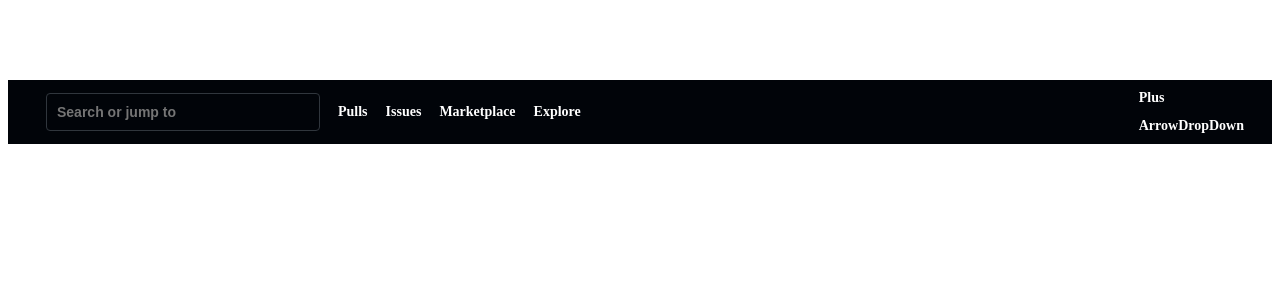
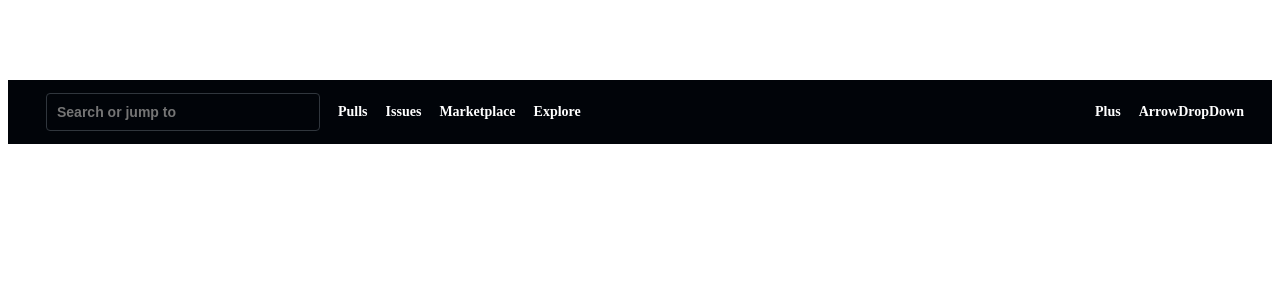
Before and after one commit to haquocdat543/vue, a Vue app: page / in a window 1280 px wide. Shown: the top 300 px of the page. Built offline with nearby package versions, Linux system fonts and the light colour scheme.

Commit message:
Update navRightIcons

```diff
--- a/src/components/NavBar.vue
+++ b/src/components/NavBar.vue
@@ -90,4 +90,9 @@ h2 {
 	width: 110px;
 	justify-content: space-between;
 }
+.navRightIcons {
+	display: flex;
+	align-items: center;
+	gap: 18px;
+}
 </style>
```
